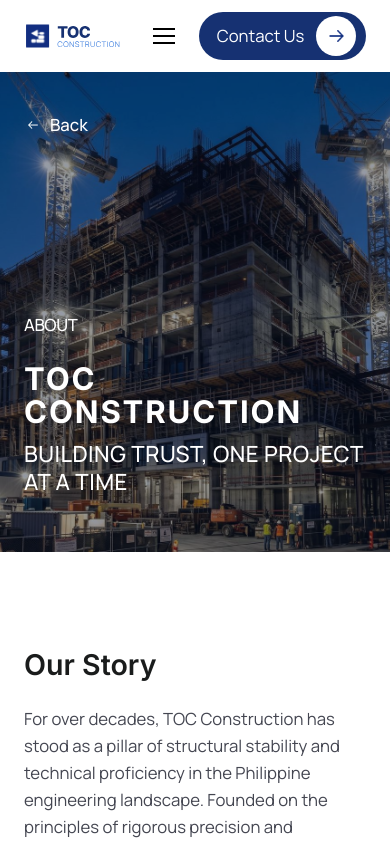
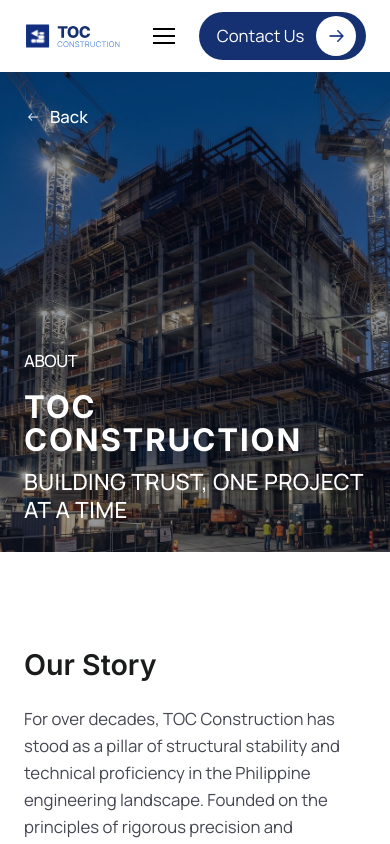
Before and after one commit to AloysiousOrbegoso/toc-construction, a React (Vite) app in the folder frontend/: page /about in a window 390 px wide. Shown: the top 844 px of the page. Built offline with nearby package versions, Linux system fonts and the light colour scheme.

Commit message:
fixed: back button alignment consistency to desktop and mobile view

```diff
--- a/frontend/src/components/sections/about/Hero.jsx
+++ b/frontend/src/components/sections/about/Hero.jsx
@@ -1,10 +1,9 @@
-import { Link } from "react-router-dom";
 import heroImage from "../../../assets/about/hero.jpg";
-import backArrow from "../../../assets/about/back-arrow.png";
+import BackButton from "../../ui/BackButton";
 
 export default function Hero() {
   return (
-    <section className="relative isolate flex min-h-[480px] flex-col justify-between overflow-hidden bg-[#07112b] text-white sm:min-h-[520px] lg:min-h-[554px]">
+    <section className="relative isolate min-h-[480px] overflow-hidden bg-[#07112b] text-white sm:min-h-[520px] lg:min-h-[554px]">
       <img
         src={heroImage}
         alt="Construction site with a tower crane at golden hour"
@@ -12,18 +11,10 @@
       />
       <div className="absolute inset-0 -z-10 bg-[rgba(7,17,43,0.42)]" />
 
-      <div className="mx-auto w-full max-w-360 px-6 pt-10 md:px-12 lg:px-22 lg:pt-28">
-        <Link
-          to="/"
-          className="inline-flex items-center gap-2 font-display text-lead font-medium text-white"
-        >
-          <img src={backArrow} alt="" className="h-3.5 w-[18px] object-contain" />
-          Back
-        </Link>
-      </div>
+      <BackButton />
 
-      <div className="mx-auto w-full max-w-360 px-6 md:px-12 lg:px-22 pb-14">
-        <span className="mb-6 block font-display text-lead font-medium tracking-tight">
+      <div className="absolute bottom-7 left-6 right-6 md:bottom-8 md:left-12 md:right-12 lg:bottom-14 lg:left-22 lg:right-22">
+        <span className="mb-4 block font-display text-lead font-medium uppercase tracking-tight">
           ABOUT
         </span>
         <h1 className="mb-3 font-body text-display font-bold uppercase leading-[1.05] tracking-[0.06em]">
--- a/frontend/src/components/sections/careers/Header.jsx
+++ b/frontend/src/components/sections/careers/Header.jsx
@@ -1,13 +1,12 @@
-import { Link } from "react-router-dom";
 import heroImage from "../../../assets/careers/header_image.png";
-import backArrow from "../../../assets/about/back-arrow.png";
 import searchIcon from "../../../assets/careers/search.png";
 import locationIcon from "../../../assets/careers/location_icon.png";
+import BackButton from "../../ui/BackButton";
 import WipeButton from "../../ui/WipeButton";
 
 export default function Header() {
 	return (
-		<section className="relative isolate flex min-h-[480px] flex-col justify-between overflow-hidden bg-[#07112b] text-white sm:min-h-[520px] lg:min-h-[554px]">
+		<section className="relative isolate min-h-[480px] overflow-hidden bg-[#07112b] text-white sm:min-h-[520px] lg:min-h-[554px]">
 			<img
 				src={heroImage}
 				alt="Elevated highway under construction with tower cranes"
@@ -15,17 +14,9 @@
 			/>
 			<div className="absolute inset-0 -z-10 bg-[rgba(7,17,43,0.48)]" />
 
-			<div className="mx-auto w-full max-w-360 px-6 pt-10 md:px-12 lg:px-22 lg:pt-28">
-				<Link
-					to="/"
-					className="inline-flex items-center gap-2 font-display text-lead font-medium text-white transition-opacity hover:opacity-75"
-				>
-					<img src={backArrow} alt="" className="h-3.5 w-[18px] object-contain" />
-					Back
-				</Link>
-			</div>
+			<BackButton />
 
-			<div className="mx-auto flex w-full max-w-360 flex-col gap-8 px-6 pb-10 sm:px-10 sm:pb-12 lg:gap-9 lg:px-22 lg:pb-14">
+			<div className="absolute bottom-10 left-6 right-6 flex flex-col gap-8 sm:bottom-12 sm:left-10 sm:right-10 lg:bottom-14 lg:left-22 lg:right-22 lg:gap-9">
 				<div>
 					<span className="mb-1 block font-display text-xs font-medium uppercase tracking-[0.04em] sm:text-sm lg:mb-2 lg:text-[21px]">
 						Careers
--- a/frontend/src/components/sections/explore_services/heropage.jsx
+++ b/frontend/src/components/sections/explore_services/heropage.jsx
@@ -1,4 +1,5 @@
 import heroImage from "../../../assets/services_page/services.jpg";
+import BackButton from "../../ui/BackButton";
 
 export default function HeroPage() {
 	return (
@@ -11,9 +12,7 @@
 				backgroundRepeat: "no-repeat",
 			}}
 		>
-			<a href="/" className="absolute left-6 top-8 font-display text-lead font-medium text-white md:left-12 md:top-11 lg:left-22 lg:top-24">
-				&lt;- Back
-			</a>
+			<BackButton />
 
 			<div className="absolute bottom-7 left-6 right-6 md:bottom-8 md:left-12 md:right-12 lg:bottom-14 lg:left-22 lg:right-22">
 				<p className="mb-4 font-display text-lead font-medium uppercase tracking-tight">Services</p>
--- a/frontend/src/components/sections/get-quote/Hero.jsx
+++ b/frontend/src/components/sections/get-quote/Hero.jsx
@@ -1,9 +1,9 @@
-import { Link } from "react-router-dom";
-import backArrow from "../../../assets/about/back-arrow.png";
+import BackButton from "../../ui/BackButton";
 
 export default function Hero() {
   return (
     <section className="relative isolate flex min-h-[480px] flex-col justify-end overflow-hidden bg-[#07112b] text-white sm:min-h-[520px] lg:min-h-[558px]">
+      <BackButton />
       <img
         src="{/* hanap ko mga mga picture*/}"
         alt="fix ko pa dito"
--- a/frontend/src/components/sections/homepage/Hero.jsx
+++ b/frontend/src/components/sections/homepage/Hero.jsx
@@ -29,7 +29,7 @@
     <section className="relative bg-[#07112B] text-white overflow-hidden min-h-[calc(100dvh-72px)] md:min-h-[calc(100dvh-81px)]">
       <div className="max-w-360 mx-auto flex flex-wrap items-start min-h-[calc(100dvh-72px)] md:min-h-[calc(100dvh-81px)] relative z-10 pointer-events-none">
         <div className="pointer-events-auto flex-[1_1_320px] max-w-200 pt-[clamp(2.5rem,2rem+4vw,7.5rem)] pr-6 md:pr-12 lg:pr-22 pb-[clamp(2rem,1.5rem+3vw,3.75rem)] pl-6 md:pl-12 lg:pl-22 relative z-2">
-          <h1 className="font-body text-display font-bold leading-[0.99] tracking-[clamp(0.05rem,0.15vw,0.2325rem)] mb-[clamp(1.25rem,1rem+1.5vw,2rem)]">
+          <h1 className="mt-[clamp(1rem,1.5vw,2rem)] font-body text-display font-bold leading-[0.99] tracking-[clamp(0.05rem,0.15vw,0.2325rem)] mb-[clamp(1.25rem,1rem+1.5vw,2rem)]">
             We Build
             <br />
             The Future
--- a/frontend/src/components/sections/projects/HeroSection.jsx
+++ b/frontend/src/components/sections/projects/HeroSection.jsx
@@ -1,4 +1,5 @@
 import { projectsPageContent } from "../../../data/content";
+import BackButton from "../../ui/BackButton";
 
 export default function HeroSection() {
   const { eyebrow, title, subtitle, image } = projectsPageContent.hero;
@@ -13,12 +14,7 @@
         backgroundRepeat: "no-repeat",
       }}
     >
-      <a
-        href="/"
-        className="absolute left-6 top-8 font-display text-lead font-medium text-white md:left-12 md:top-11 lg:left-22 lg:top-24"
-      >
-        &lt;- Back
-      </a>
+      <BackButton />
 
       <div className="absolute bottom-7 left-6 right-6 md:bottom-8 md:left-12 md:right-12 lg:bottom-14 lg:left-22 lg:right-22">
         <p className="mb-4 font-display text-lead font-medium uppercase tracking-tight">
--- a/frontend/src/components/sections/projects/detail/ProjectHero.jsx
+++ b/frontend/src/components/sections/projects/detail/ProjectHero.jsx
@@ -1,5 +1,5 @@
-import { Link } from "react-router-dom";
 import { CalendarIcon } from "../../../ui/icons";
+import BackButton from "../../../ui/BackButton";
 
 export default function ProjectHero({ project }) {
   const { category, title, location, image } = project;
@@ -14,12 +14,7 @@
         backgroundRepeat: "no-repeat",
       }}
     >
-      <Link
-        to="/projects"
-        className="absolute left-6 top-8 font-display text-lead font-medium text-white md:left-12 md:top-11 lg:left-22 lg:top-24"
-      >
-        &lt;- Back
-      </Link>
+      <BackButton />
 
       <Link
         to="/contact"
--- /dev/null
+++ b/frontend/src/components/ui/BackButton.jsx
@@ -0,0 +1,17 @@
+import { useNavigate } from "react-router-dom";
+import backArrow from "../../assets/about/back-arrow.png";
+
+export default function BackButton() {
+  const navigate = useNavigate();
+
+  return (
+    <button
+      type="button"
+      onClick={() => navigate(-1)}
+      className="absolute left-6 top-8 inline-flex items-center gap-2 font-display text-lead font-medium text-white transition-opacity hover:opacity-75 md:left-12 md:top-11 lg:left-22 lg:top-24"
+    >
+      <img src={backArrow} alt="" className="h-3.5 w-[18px] object-contain" />
+      Back
+    </button>
+  );
+}
```
